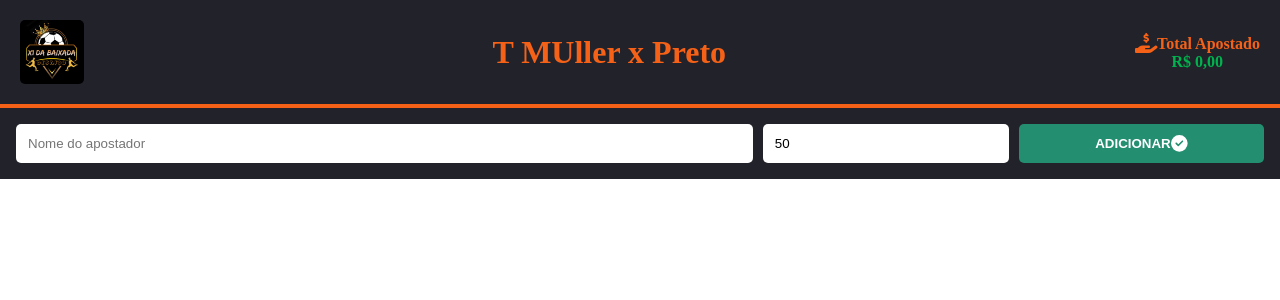
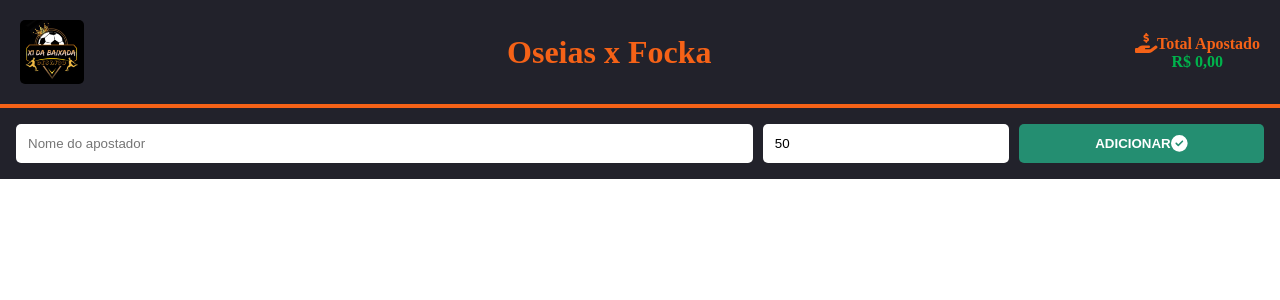
Before and after one commit to JL-Sousa/site_x1_baixada, a React (Vite) app: page / in a window 1280 px wide. Shown: the top 300 px of the page. Built offline with nearby package versions, Linux system fonts and the light colour scheme.

Commit message:
fix: jogo de oseias

```diff
--- a/src/components/Header/index.tsx
+++ b/src/components/Header/index.tsx
@@ -18,7 +18,7 @@ export function Header({ aposta }: TotalApostaProps) {
   return (
     <HeaderContainer>
       <img src={logo} alt="logo x1 da baixada" />
-      <h1>T MUller x Preto</h1>
+      <h1>Oseias x Focka</h1>
       <div>
         <h3>
           <FontAwesomeIcon icon={faHandHoldingDollar} size="lg" />
```
